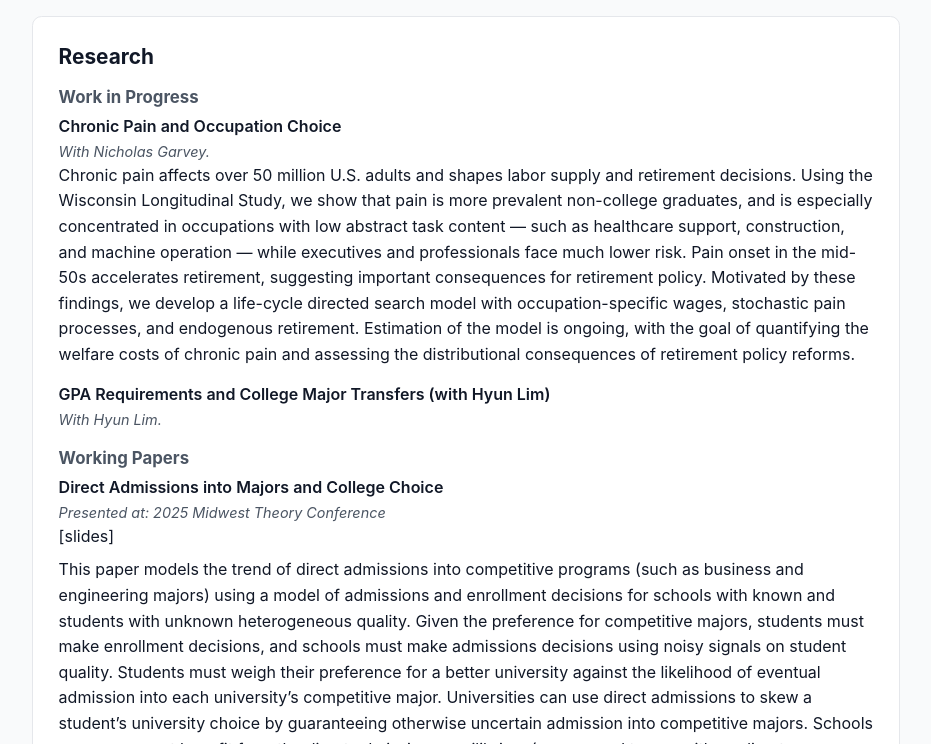
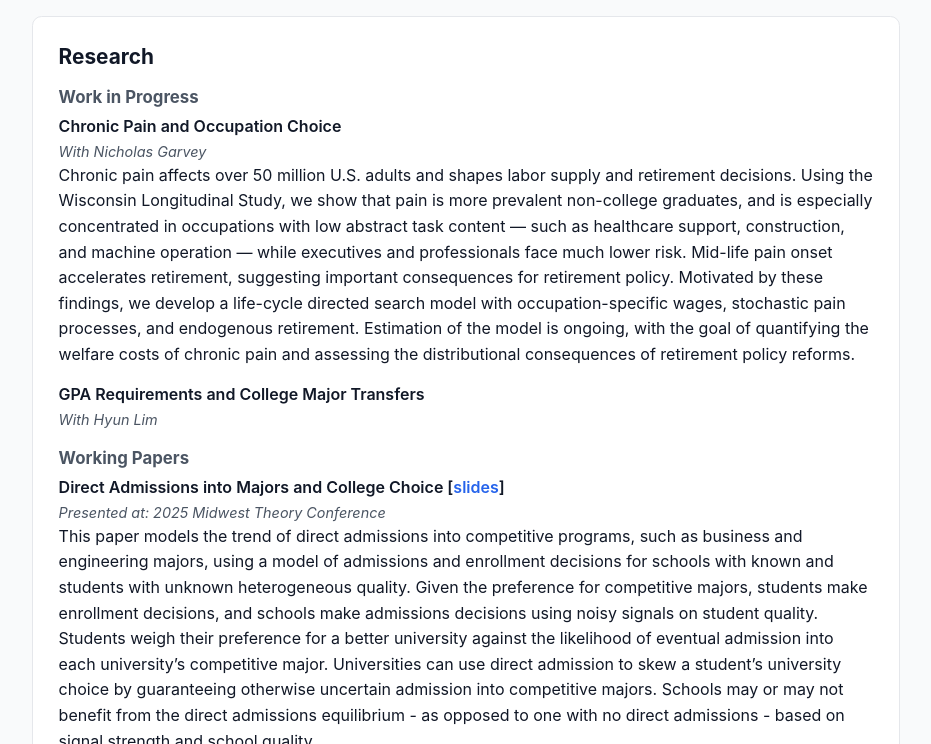
Before and after one commit to meryemyavas/meryemyavas.github.io, a plain HTML site: page index.html in a window 1280 px wide. Both pictures are taken after a click on the link "Research". Shown: the part 56-800 px from the top of the page, without its empty margins (174-1105 px from the left). Drawn offline with Linux system fonts and the light colour scheme.

Commit message:
Update index.html

```diff
--- a/index.html
+++ b/index.html
@@ -288,18 +288,18 @@
             Chronic Pain and Occupation Choice
           </div>
           <div class="paper-status">
-            <span>With Nicholas Garvey.</span>
+            <span>With Nicholas Garvey</span>
           </div>
           <p>
-            Chronic pain affects over 50 million U.S. adults and shapes labor supply and retirement decisions. Using the Wisconsin Longitudinal Study, we show that pain is more prevalent non-college graduates, and is especially concentrated in occupations with low abstract task content — such as healthcare support, construction, and machine operation — while executives and professionals face much lower risk. Pain onset in the mid-50s accelerates retirement, suggesting important consequences for retirement policy. Motivated by these findings, we develop a life-cycle directed search model with occupation-specific wages, stochastic pain processes, and endogenous retirement. Estimation of the model is ongoing, with the goal of quantifying the welfare costs of chronic pain and assessing the distributional consequences of retirement policy reforms.
+            Chronic pain affects over 50 million U.S. adults and shapes labor supply and retirement decisions. Using the Wisconsin Longitudinal Study, we show that pain is more prevalent non-college graduates, and is especially concentrated in occupations with low abstract task content — such as healthcare support, construction, and machine operation — while executives and professionals face much lower risk. Mid-life pain onset accelerates retirement, suggesting important consequences for retirement policy. Motivated by these findings, we develop a life-cycle directed search model with occupation-specific wages, stochastic pain processes, and endogenous retirement. Estimation of the model is ongoing, with the goal of quantifying the welfare costs of chronic pain and assessing the distributional consequences of retirement policy reforms.
           </p>
         </li>
         <li>
           <div class="paper-title">
-            GPA Requirements and College Major Transfers (with Hyun Lim)
+            GPA Requirements and College Major Transfers
           </div>
           <div class="paper-status">
-            <span>With Hyun Lim.</span>
+            <span>With Hyun Lim</span>
           </div>
         </li>
       </ul>
@@ -308,15 +308,12 @@
       <ul class="paper-list">
         <li>
           <div class="paper-title">
-            Direct Admissions into Majors and College Choice
+            Direct Admissions into Majors and College Choice [<a href="https://uwmadison.box.com/s/chzx72u56l9v1hb845ykep26rdeasvgs">slides</a>]
           </div>
           <div class="paper-status">
             Presented at: 2025 Midwest Theory Conference
           </div>
-          <p>
-            [slides]
-          <p>
-          This paper models the trend of direct admissions into competitive programs (such as business and engineering majors) using a model of admissions and enrollment decisions for schools with known and students with unknown heterogeneous quality. Given the preference for competitive majors, students must make enrollment decisions, and schools must make admissions decisions using noisy signals on student quality. Students must weigh their preference for a better university against the likelihood of eventual admission into each university’s competitive major. Universities can use direct admissions to skew a student’s university choice by guaranteeing otherwise uncertain admission into competitive majors. Schools may or may not benefit from the direct admissions equilibrium (as opposed to one with no direct admissions), based on signal strength and school quality.
+          This paper models the trend of direct admissions into competitive programs, such as business and engineering majors, using a model of admissions and enrollment decisions for schools with known and students with unknown heterogeneous quality. Given the preference for competitive majors, students make enrollment decisions, and schools make admissions decisions using noisy signals on student quality. Students weigh their preference for a better university against the likelihood of eventual admission into each university’s competitive major. Universities can use direct admission to skew a student’s university choice by guaranteeing otherwise uncertain admission into competitive majors. Schools may or may not benefit from the direct admissions equilibrium - as opposed to one with no direct admissions - based on signal strength and school quality.
           </p>
         </li>
       </ul>
```
